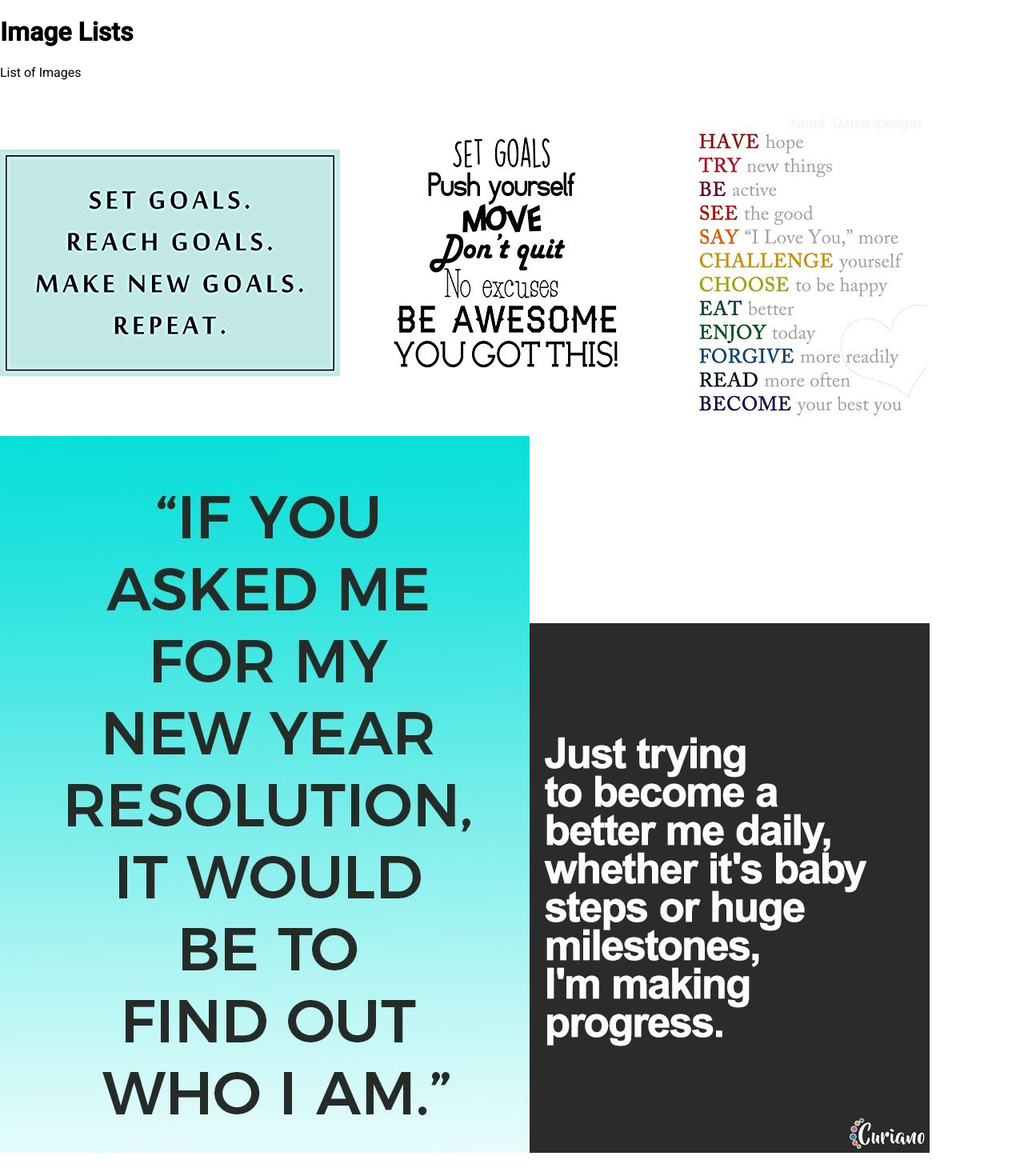
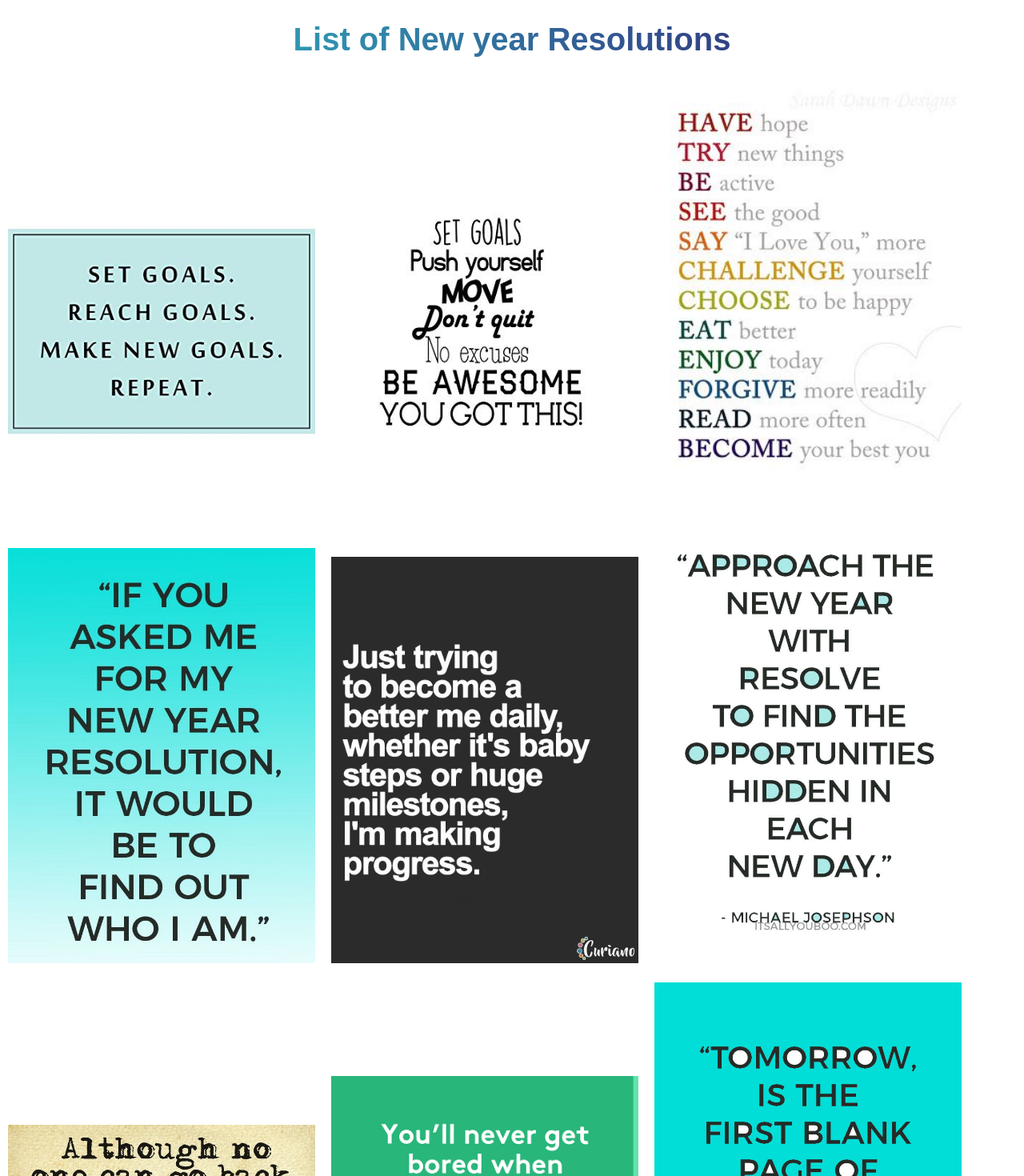
Before and after one commit to nirmalathapa/ngNewYearResImg, an Angular app: page / in a window 1280 px wide. Shown: the top 1470 px of the page at 80% size. Before the commit the page ends 1445 px from the top, so only its background shows below. Built offline with nearby package versions, Linux system fonts and the light colour scheme.

Commit message:
fix image layout

```diff
--- a/src/app/app.component.css
+++ b/src/app/app.component.css
@@ -0,0 +1,15 @@
+
+body, html{
+  margin: 0;
+  padding: 0;
+}
+
+h1{
+  text-align: center;
+  font-family: fantasy;
+  font-size: 40px;
+  font-weight: 800;
+  background: linear-gradient(to right, #30CFD0 0%, #330867 100%);
+  -webkit-background-clip: text;
+  -webkit-text-fill-color: transparent;
+}
--- a/src/app/app.component.ts
+++ b/src/app/app.component.ts
@@ -6,5 +6,5 @@ import { Component } from '@angular/core';
   styleUrls: ['./app.component.css']
 })
 export class AppComponent {
-  title = 'Image Lists';
+  title = 'List of New year Resolutions';
 }
--- a/src/app/app.module.ts
+++ b/src/app/app.module.ts
@@ -1,9 +1,11 @@
 import { BrowserModule } from '@angular/platform-browser';
 import { NgModule } from '@angular/core';
+import { MatGridListModule } from '@angular/material/grid-list';
 
 import { AppRoutingModule } from './app-routing.module';
 import { AppComponent } from './app.component';
 import { ImageListComponent } from './img-list/img-list.component';
+import { NoopAnimationsModule } from '@angular/platform-browser/animations';
 
 @NgModule({
   declarations: [
@@ -12,7 +14,9 @@ import { ImageListComponent } from './img-list/img-list.component';
   ],
   imports: [
     BrowserModule,
-    AppRoutingModule
+    AppRoutingModule,
+    NoopAnimationsModule,
+    MatGridListModule,
   ],
   providers: [],
   bootstrap: [AppComponent, ImageListComponent]
--- a/src/app/img-list/img-list.component.css
+++ b/src/app/img-list/img-list.component.css
@@ -0,0 +1,6 @@
+img{
+  width:  30%;
+  height: 30%;
+  padding: 10px;
+  margin: 0 auto;
+}
--- a/src/app/img-list/img-list.component.html
+++ b/src/app/img-list/img-list.component.html
@@ -1,7 +1,16 @@
-<p>{{ title }}</p>
-
-<img src="/assets/1.jpg" />
-<img src="/assets/2.jpg" />
-<img src="/assets/3.jpg" />
-<img src="/assets/4.jpg" />
-<img src="/assets/5.jpg" />
+<div class="list-wrap">
+<mat-grid-list cols="1" rowHeight="fit">
+  <img src="/assets/1.jpg" />
+  <img src="/assets/2.jpg" />
+  <img src="/assets/3.jpg" />
+  <img src="/assets/4.jpg" />
+  <img src="/assets/5.jpg" />
+  <img src="/assets/6.jpg" />
+  <img src="/assets/7.jpg" />
+  <img src="/assets/8.jpg" />
+  <img src="/assets/9.jpg" />
+  <img src="/assets/10.jpg" />
+  <img src="/assets/11.jpg" />
+  <img src="/assets/12.jpg" />
+</mat-grid-list>
+</div>
```
